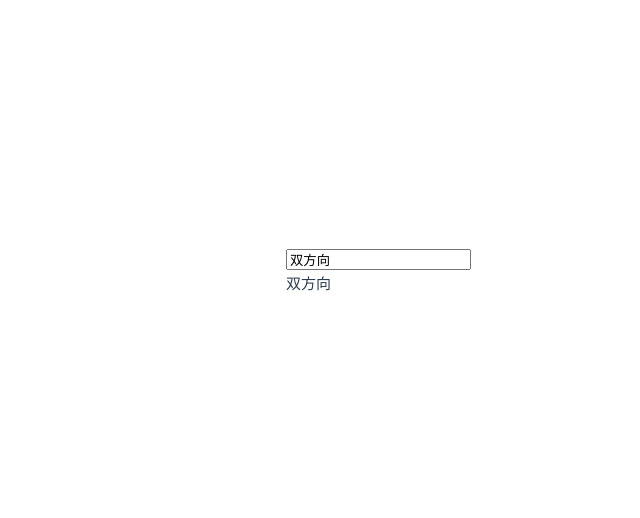
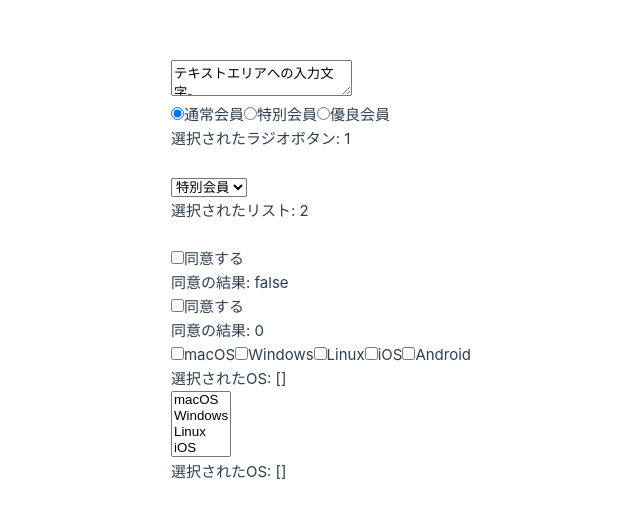
Before and after one commit to takatoshi-tenko/vue-folder, a Vue app in the folder vue3/hello-vue/: page / in a window 1280 px wide. Shown: the part 128-646 px from the top of the page, without its empty margins (169-809 px from the left). Built offline with nearby package versions, Linux system fonts and the light colour scheme.

Commit message:
リスト5.4 文字列入力以外のv-model

```diff
--- a/vue3/hello-vue/src/App.vue
+++ b/vue3/hello-vue/src/App.vue
@@ -1,16 +1,70 @@
 <script setup lang="ts">
 import { ref } from 'vue'
 
-const inputName2Way = ref('双方向')
-const onInputName2Way = (event: Event): void => {
-  const element = event.target as HTMLInputElement
-  inputName2Way.value = element.value
-}
+const inputTextarea = ref('テキストエリアへの入力文字。\n改行も加えてみる。')
+const memberType = ref(1)
+const memberTypeSelect = ref(2)
+const isAgreed = ref(false)
+const isAgreed01 = ref(0)
+const selectedOS = ref([])
+const selectedOSSelect = ref([])
 </script>
 
 <template>
   <div>
-    <input type="text" :value="inputName2Way" @input="onInputName2Way" />
-    <p>{{ inputName2Way }}</p>
+    <textarea v-model="inputTextarea"></textarea>
+    <!-- <textarea>{{inputTextarea}}</textarea> -->
+    <br />
+    <section>
+      <label><input type="radio" name="memberType" value="1" v-model="memberType" />通常会員</label>
+      <label><input type="radio" name="memberType" value="2" v-model="memberType" />特別会員</label>
+      <label><input type="radio" name="memberType" value="3" v-model="memberType" />優良会員</label>
+      <br />
+      <p>選択されたラジオボタン: {{ memberType }}</p>
+    </section>
+    <br />
+    <section>
+      <select v-model="memberTypeSelect">
+        <option value="1">通常会員</option>
+        <option value="2">特別会員</option>
+        <option value="3">優良会員</option>
+      </select>
+      <br />
+      <p>選択されたリスト: {{ memberTypeSelect }}</p>
+    </section>
+    <br />
+    <section>
+      <label><input type="checkbox" v-model="isAgreed" />同意する</label>
+      <p>同意の結果: {{ isAgreed }}</p>
+    </section>
+    <section>
+      <label
+        ><input
+          type="checkbox"
+          v-model="isAgreed01"
+          true-value="1"
+          false-value="0"
+        />同意する</label
+      >
+      <p>同意の結果: {{ isAgreed01 }}</p>
+    </section>
+    <section>
+      <label><input type="checkbox" v-model="selectedOS" value="1" />macOS</label>
+      <label><input type="checkbox" v-model="selectedOS" value="2" />Windows</label>
+      <label><input type="checkbox" v-model="selectedOS" value="3" />Linux</label>
+      <label><input type="checkbox" v-model="selectedOS" value="4" />iOS</label>
+      <label><input type="checkbox" v-model="selectedOS" value="5" />Android</label>
+      <p>選択されたOS: {{ selectedOS }}</p>
+    </section>
+    <section>
+      <select v-model="selectedOSSelect" multiple>
+        <option value="1">macOS</option>
+        <option value="2">Windows</option>
+        <option value="3">Linux</option>
+        <option value="4">iOS</option>
+        <option value="5">Android</option>
+      </select>
+      <p>選択されたOS: {{ selectedOSSelect }}</p>
+    </section>
   </div>
 </template>
```
